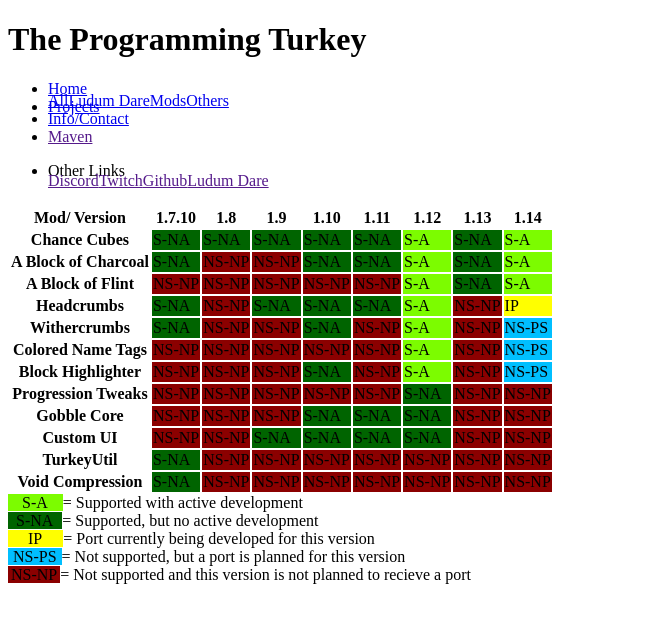
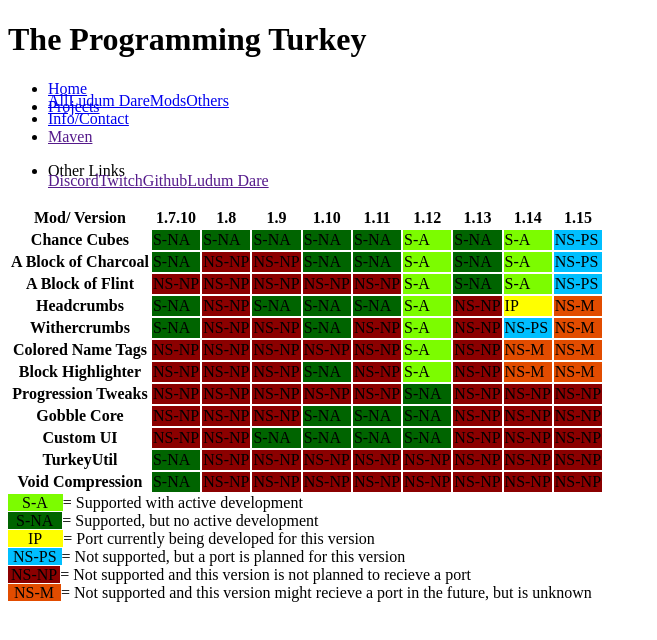
Before and after one commit to TheTurkeyDev/TheProgrammingTurkey-Website, a React app: page /mod-support in a window 1280 px wide. Shown: the top 640 px of the page, without its empty margins (0-657 px from the left). Built offline with nearby package versions, Linux system fonts and the light colour scheme; the HTML template or start-up script is replaced by a standard one.

Commit message:
Changed animation on projects page Updated mod support page

```diff
--- a/src/pages/projects/mc-mod-support.js
+++ b/src/pages/projects/mc-mod-support.js
@@ -8,21 +8,22 @@
     { bg: "#FFFF00", text: "IP" },
     { bg: "#00BFFF", text: "NS-PS" },
     { bg: "#8B0000", text: "NS-NP" },
+    { bg: "#E24C00", text: "NS-M" },
 ];
 
 const projects = {
-    "Chance Cubes": [1, 1, 1, 1, 1, 0, 1, 0],
-    "A Block of Charcoal": [1, 4, 4, 1, 1, 0, 1, 0],
-    "A Block of Flint": [4, 4, 4, 4, 4, 0, 1, 0],
-    "Headcrumbs": [1, 4, 1, 1, 1, 0, 4, 2],
-    "Withercrumbs": [1, 4, 4, 1, 4, 0, 4, 3],
-    "Colored Name Tags": [4, 4, 4, 4, 4, 0, 4, 3],
-    "Block Highlighter": [4, 4, 4, 1, 4, 0, 4, 3],
-    "Progression Tweaks": [4, 4, 4, 4, 4, 1, 4, 4],
-    "Gobble Core": [4, 4, 4, 1, 1, 1, 4, 4],
-    "Custom UI": [4, 4, 1, 1, 1, 1, 4, 4],
-    "TurkeyUtil": [1, 4, 4, 4, 4, 4, 4, 4],
-    "Void Compression": [1, 4, 4, 4, 4, 4, 4, 4],
+    "Chance Cubes": [1, 1, 1, 1, 1, 0, 1, 0, 3],
+    "A Block of Charcoal": [1, 4, 4, 1, 1, 0, 1, 0, 3],
+    "A Block of Flint": [4, 4, 4, 4, 4, 0, 1, 0, 3],
+    "Headcrumbs": [1, 4, 1, 1, 1, 0, 4, 2, 5],
+    "Withercrumbs": [1, 4, 4, 1, 4, 0, 4, 3, 5],
+    "Colored Name Tags": [4, 4, 4, 4, 4, 0, 4, 5, 5],
+    "Block Highlighter": [4, 4, 4, 1, 4, 0, 4, 5, 5],
+    "Progression Tweaks": [4, 4, 4, 4, 4, 1, 4, 4, 4],
+    "Gobble Core": [4, 4, 4, 1, 1, 1, 4, 4, 4],
+    "Custom UI": [4, 4, 1, 1, 1, 1, 4, 4, 4],
+    "TurkeyUtil": [1, 4, 4, 4, 4, 4, 4, 4, 4],
+    "Void Compression": [1, 4, 4, 4, 4, 4, 4, 4, 4]
 };
 
 class MCModSupport extends Component {
@@ -48,6 +49,7 @@
                                     <th scope="col">1.12</th>
                                     <th scope="col">1.13</th>
                                     <th scope="col">1.14</th>
+                                    <th scope="col">1.15</th>
                                 </tr>
                             </thead>
                             <tbody>
@@ -107,6 +109,14 @@
                                 = Not supported and this version is not planned to recieve a port
                             </span>
                         </div>
+                        <div>
+                            <span className="mt-2" style={{ background: "#E24C00", padding: "0px 7px 0px 6px" }}>
+                                NS-M
+                            </span>
+                            <span>
+                                = Not supported and this version might recieve a port in the future, but is unknown
+                            </span>
+                        </div>
                     </div>
                 </div>
             </PageWrapper>
--- a/src/pages/projects/projects.js
+++ b/src/pages/projects/projects.js
@@ -65,7 +65,7 @@
                             {
                                 LDGames.map((game) => {
                                     return (
-                                        <div className="col-sm-6 col-md-4 col-lg-3 mt-3 anim-pop-in">
+                                        <div className="col-sm-6 col-md-4 col-lg-3 mt-3 anim-slide-in">
                                             <Link to={game.link}>
                                                 <img src={game.image} alt="Logo" width="224px" height="126px" />
                                                 <div><span>{game.title}</span></div>
@@ -99,7 +99,7 @@
                             {
                                 Mods.map((mod) => {
                                     return (
-                                        <div className="col-sm-6 col-md-4 col-lg-3 mt-3 anim-pop-in">
+                                        <div className="col-sm-6 col-md-4 col-lg-3 mt-3 anim-slide-in">
                                             <Link to={mod.link}>
                                                 <img src={mod.image} alt="Logo" width="224px" height="126px" />
                                                 <div><span>{mod.title}</span></div>
```
Also changed, not shown: 1 other file (tests, documents, lock files or other folders).
